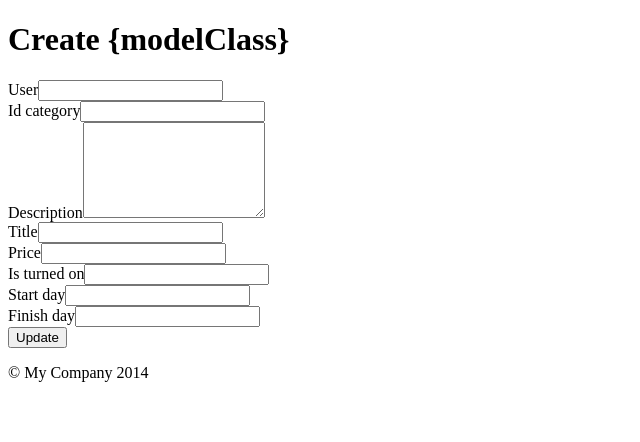
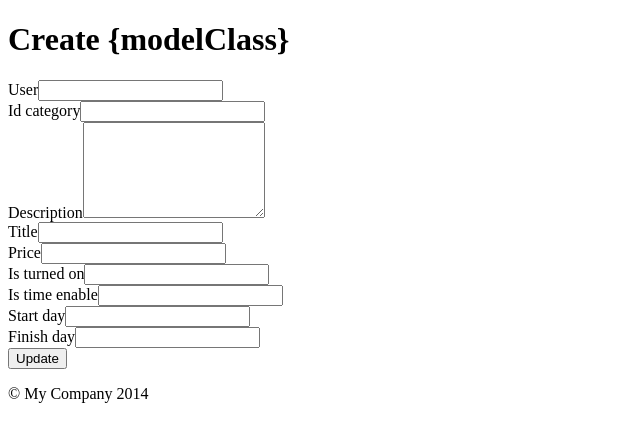
Before and after one commit to Jurets/smart_hh2, a Yii app: template backend/views/ticket/create.php in a window 1280 px wide. Shown: the top 442 px of the page, without its empty margins (0-640 px from the left). Run offline with PHP 8.4 and a stand-in for Yii, Linux system fonts and the light colour scheme; the template is opened without the code that fills it, so the values that code supplies are empty; form fields are guessed from the names that the template uses; some libraries are stand-ins or nearby versions.

Commit message:
Добавлено недостающее поле is_time_enable

```diff
--- a/backend/views/ticket/_form.php
+++ b/backend/views/ticket/_form.php
@@ -30,7 +30,7 @@ use yii\widgets\ActiveForm;
 
     <?php //echo $form->field($model, 'status')->textInput() ?>
 
-    <?php //echo $form->field($model, 'is_time_enable')->textInput() ?>
+    <?php echo $form->field($model, 'is_time_enable')->textInput() ?>
 
     <?= $form->field($model, 'start_day')->textInput() ?>
 
```
